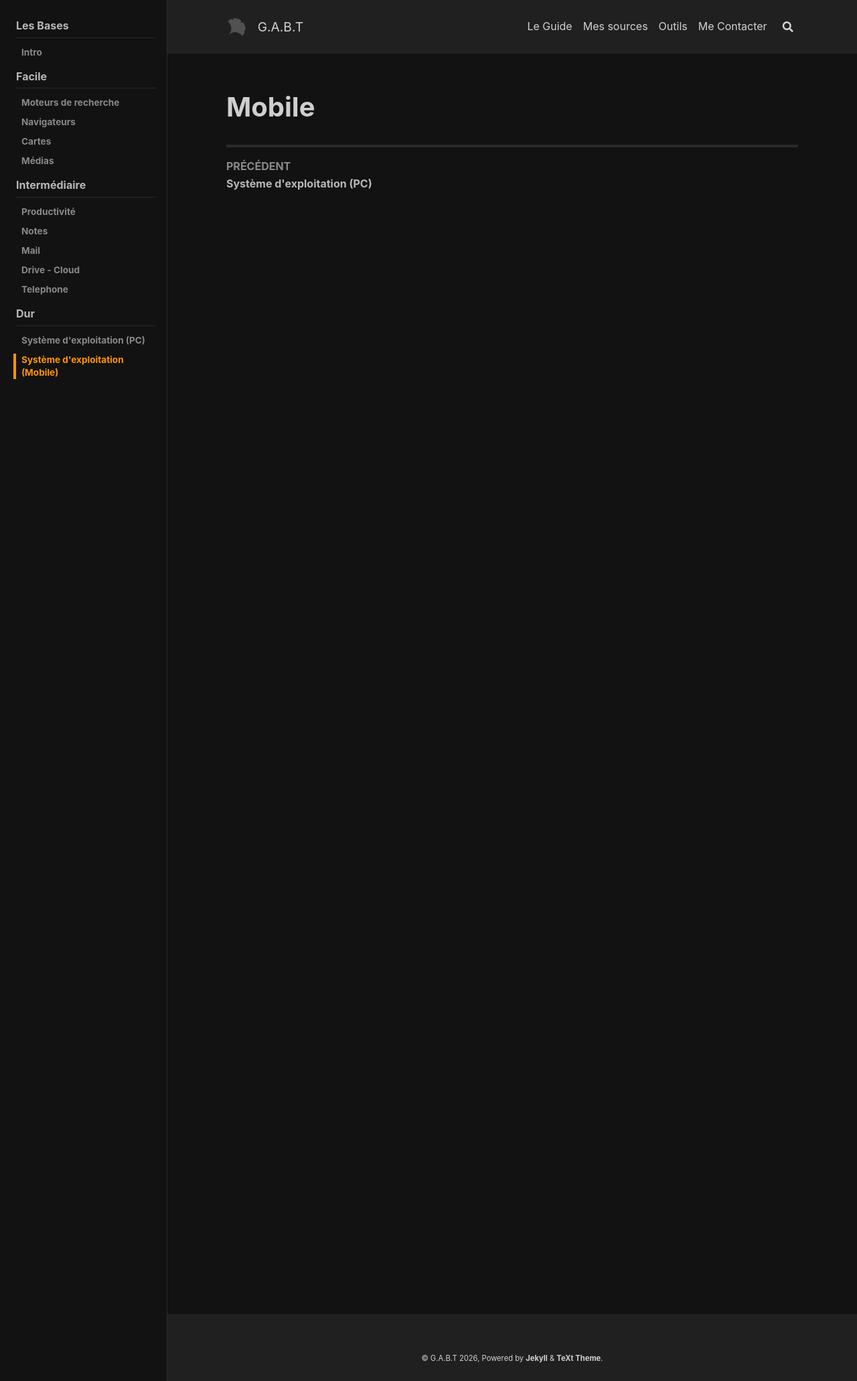
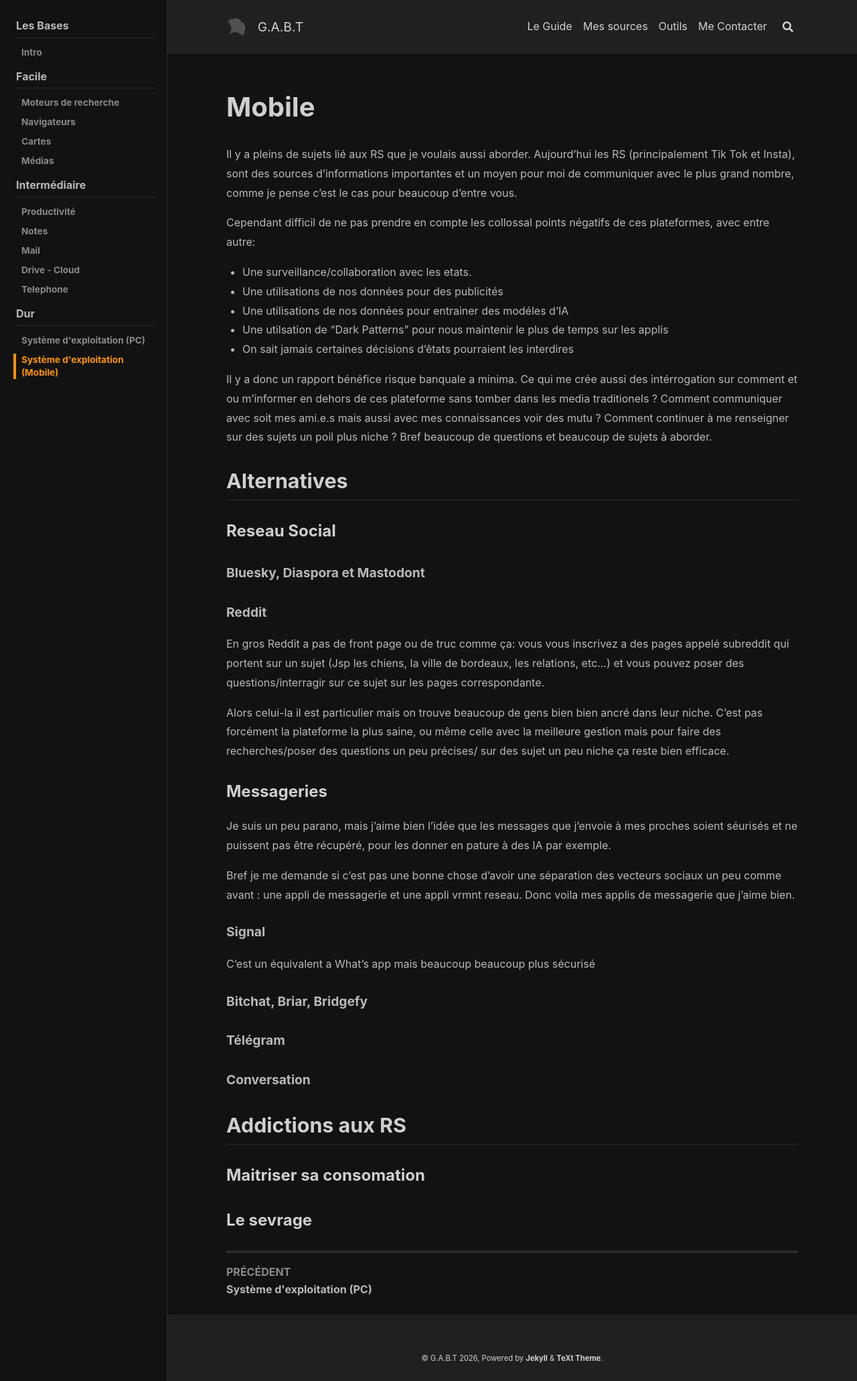
Before and after one commit to LC-Alt-Account/GuideOpenInfo, a Jekyll site: the page built from pages/Guide/autre/13. Resaux Sociaux.md, in a window 1280 px wide. Shown: the whole page at 67% size. Built offline with Jekyll 4.4.1, drawn with Linux system fonts in a browser that asks for light colours; nearby versions of some CDN libraries.

Commit message:
Updating WIP

```diff
--- /dev/null
+++ b/pages/Guide/autre/13. Resaux Sociaux.md
@@ -0,0 +1,46 @@
+---
+layout: lc-articles
+title: Mobile
+permalink: /guide/osmobile
+key: guide-mobile
+
+sidebar:
+  nav: guide-page
+---
+Il y a pleins de sujets lié aux RS que je voulais aussi aborder. Aujourd'hui les RS (principalement Tik Tok et Insta), sont des sources d'informations importantes et un moyen pour moi de communiquer avec le plus grand nombre, comme je pense c'est le cas pour beaucoup d'entre vous.
+
+Cependant difficil de ne pas prendre en compte les collossal points négatifs de ces plateformes, avec entre autre:
+
+- Une surveillance/collaboration avec les etats.
+- Une utilisations de nos données pour des publicités
+- Une utilisations de nos données pour entrainer des modéles d'IA
+- Une utilsation de "Dark Patterns" pour nous maintenir le plus de temps sur les applis
+- On sait jamais certaines décisions d'êtats pourraient les interdires
+
+Il y a donc un rapport bénéfice risque banquale a minima. Ce qui me crée aussi des intérrogation sur comment et ou m'informer en dehors de ces plateforme sans tomber dans les media traditionels ? Comment communiquer avec soit mes ami.e.s mais aussi avec mes connaissances voir des mutu ? Comment continuer à me renseigner sur des sujets un poil plus niche ? Bref beaucoup de questions et beaucoup de sujets à aborder.
+## Alternatives
+
+### Reseau Social
+#### Bluesky, Diaspora et Mastodont
+#### Reddit
+En gros Reddit a pas de front page ou de truc comme ça: vous vous inscrivez a des pages appelé subreddit qui portent sur un sujet (Jsp les chiens, la ville de bordeaux, les relations, etc...) et vous pouvez poser des questions/interragir sur ce sujet sur les pages correspondante.
+
+Alors celui-la il est particulier mais on trouve beaucoup de gens bien bien ancré dans leur niche. C'est pas forcément la plateforme la plus saine, ou même celle avec la meilleure gestion mais pour faire des recherches/poser des questions un peu précises/ sur des sujet un peu niche ça reste bien efficace.
+
+
+### Messageries
+
+Je suis un peu parano, mais j'aime bien l'idée que les messages que j'envoie à mes proches soient séurisés et ne puissent pas être récupéré, pour les donner en pature à des IA par exemple.
+
+Bref je me demande si c'est pas une bonne chose d'avoir une séparation des vecteurs sociaux un peu comme avant : une appli de messagerie et une appli vrmnt reseau. Donc voila mes applis de messagerie que j'aime bien.
+
+#### Signal
+C'est un équivalent a What's app mais beaucoup beaucoup plus sécurisé
+#### Bitchat, Briar, Bridgefy
+#### Télégram
+#### Conversation
+
+## Addictions aux RS
+
+### Maitriser sa consomation
+### Le sevrage
--- a/pages/Guide/dur/12.Mobile.md
+++ b/pages/Guide/dur/12.Mobile.md
@@ -7,3 +7,47 @@ key: guide-mobile
 sidebar:
   nav: guide-page
 ---
+Comme pour les PC windows les téléphone Android sont **Bloatté**{:.highlight}. Il y a plusieurs façons de remédier à cela mais cela reste une des étapes les plus fastidieuses de ce guide.
+
+## Debloat son android.
+
+Il est possible de se débarasser des
+
+## Changer de systeme
+
+Il est possible de passer sur des systeme autre qu'android ou IOS. Cela revient à passer d'IOS à android ou inversement donc il faut une periode d'adaptation, toutes les applis ne sont pas forcément compatible, etc...
+
+Je vais prochaienement faire mes premier tests d'installation sur un vieux portable mais voici les premiers résultat de mes recherches.
+
+Les systeme les plus connus et les plus stables sont les suivants :
+
+
+| Nom         | Infos                                                                                                                                                                                                                                                                 |
+| ----------- | --------------------------------------------------------------------------------------------------------------------------------------------------------------------------------------------------------------------------------------------------------------------- |
+| Graphene OS | Pensé pour la Vie privé. C'est un peu un tel d'espion ou vous pouvez tout effacer avec un code, des données sont brouillé dés que vous vous connectez à un wifi, des défenses envers les attaques les plus communes, etc... Tout est optionel et modifiable évidement |
+| Lineage OS  | Lineage OS est présenté comme une experience la plus proche possible d'un android sans google. Beaucoup de services et applis inutiles ne sont pas présente par defaut, enormement de configurations sont également possible.                                         |
+| /e/         | Basé sur lineage OS mais plus orienté pour les utilsateurs de la vie de tout les jours. Inclus ses librairies **MicroG** qui permet de passer outre les problemes de compatibilité avec des applications qui auraient besoin de Google.                               |
+| Calyx OS    |                                                                                                                                                                                                                                                                       |
+Il y a d'autre systemes moins connus et surtout qui appartiennent a d'autres grosse corpo donc bon :
+- HarmonyOS
+- ColorOS
+- Fire OS
+- HyperOS
+
+### Points négatifs
+
+#### Applications
+
+Ces systeme d'exploitations sont basé sur une version modifié d'Android. Donc "Normalement" toutes les applications android devraient marcher avec ces systèmes.
+
+**Cependant**{:.highlight}
+
+Certaines bibliotheques d'android sont nécéssaire à la bonne utilisation de certaines applis. Tout ne va donc pas fonctionner exactement comme sur android.
+
+En premier lieu il faut basiquement dire adieu **à toutes les applis Google**{:.highlight} donc Gmail, Google Maps, Playstore etc... Il y a moyen de les installer mais c'est vraiment pas évident.
+
+Plus une application est sensible (Donnée; Payement, Identité) moins elle à de chance d'être compatible avec une systeme alternatif.
+### Points Positifs
+#### Customisation
+#### Libertée
+#### Sécuritée
```
Also changed, not shown: pages/Guide/1,75.Philosphie.md (added, +16 -0 lines), pages/Guide/moyen/8.Mail.md (+9 -0 lines), pages/Guide/moyen/9.Drive.md (+1 -0 lines), pages/tips.md (+8 -0 lines), .obsidian/workspace.json, pages/Guide/autre/14. Le Combo Sécurité.md (added).
